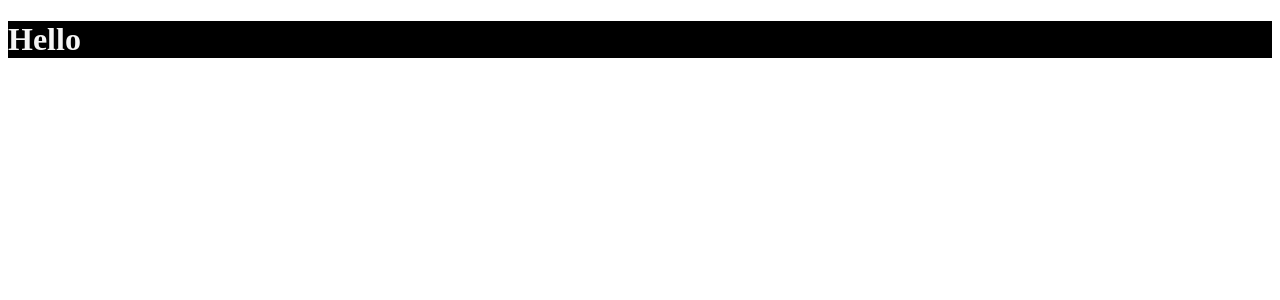
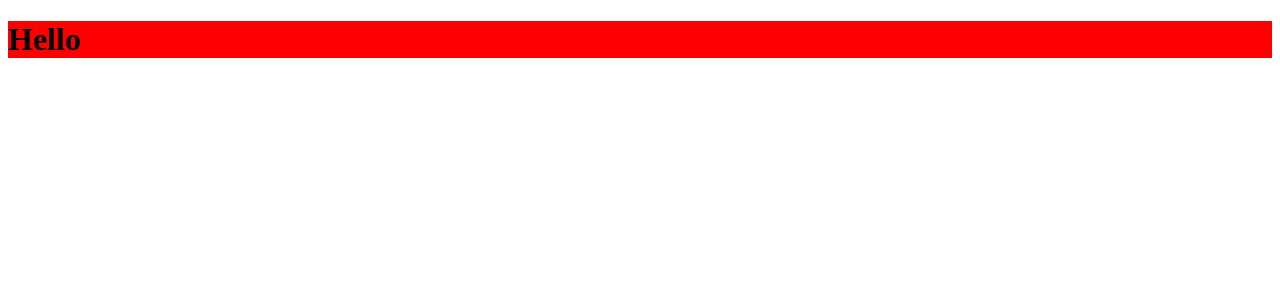
Before and after one commit to otoNoKokyu/Angular101, an Angular app: page / in a window 1280 px wide. Shown: the top 300 px of the page. Built offline with nearby package versions, Linux system fonts and the light colour scheme.

Commit message:
hostbind  and hostlistener good example

```diff
--- a/src/app/app.component.html
+++ b/src/app/app.component.html
@@ -1 +1 @@
-<h1   class="bg-black text-neutral-100 hover:bg-orange-300" appSetbackground>Hello </h1>
+<h1 appSetbackground>Hello </h1>
--- a/src/app/customDirective/setbackground.directive.ts
+++ b/src/app/customDirective/setbackground.directive.ts
@@ -8,10 +8,14 @@ export class SetbackgroundDirective  {
   constructor(private element: ElementRef, private renderer: Renderer2) {
 
    }
-   @HostBinding('style.backgroundColor') background: string
+   @HostBinding('style.backgroundColor') background: string = 'red'
    @HostListener('mouseleave') yo(){
     console.log(this.background)
-    if (this.background === 'bg-orange-300') this.background = "red"
+    this.background = "red"
+   }
+   @HostListener('mouseenter') yi(){
+    console.log(this.background)
+    this.background = "orange"
    }
 
 
```
